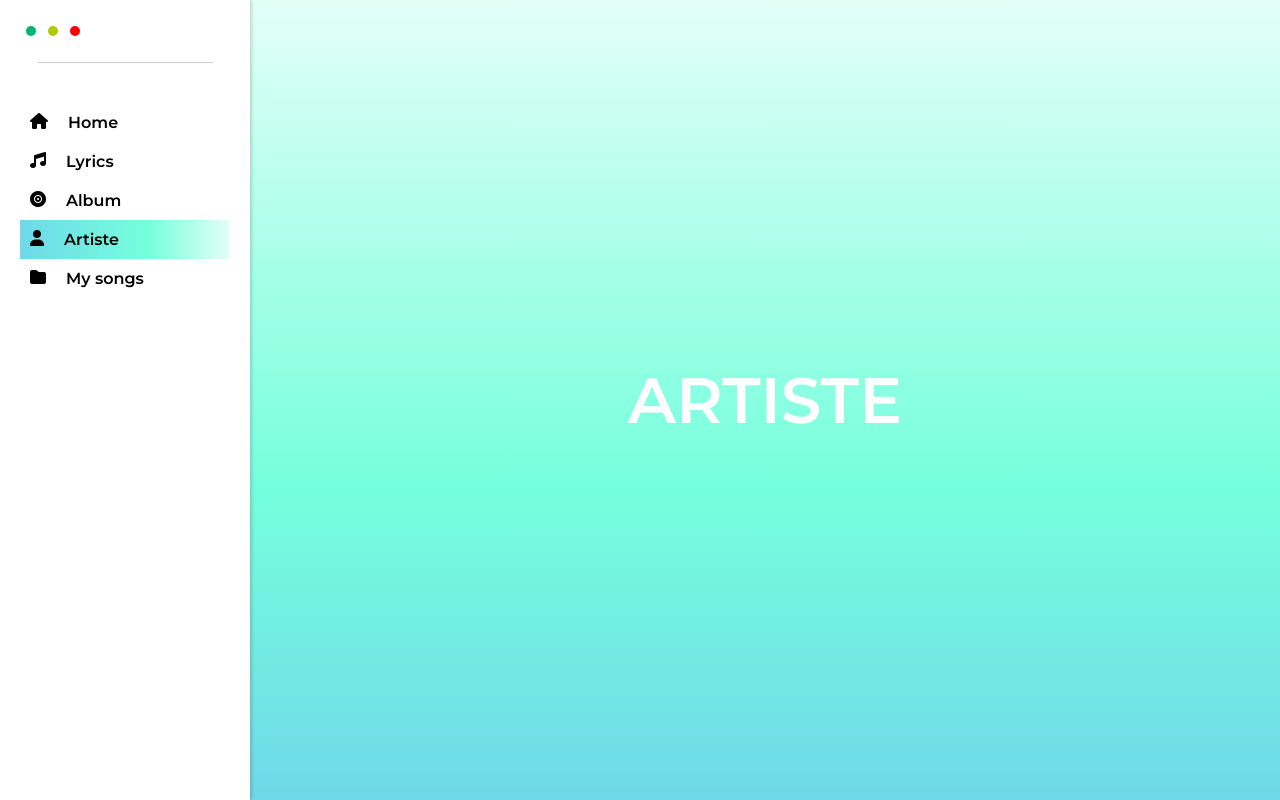
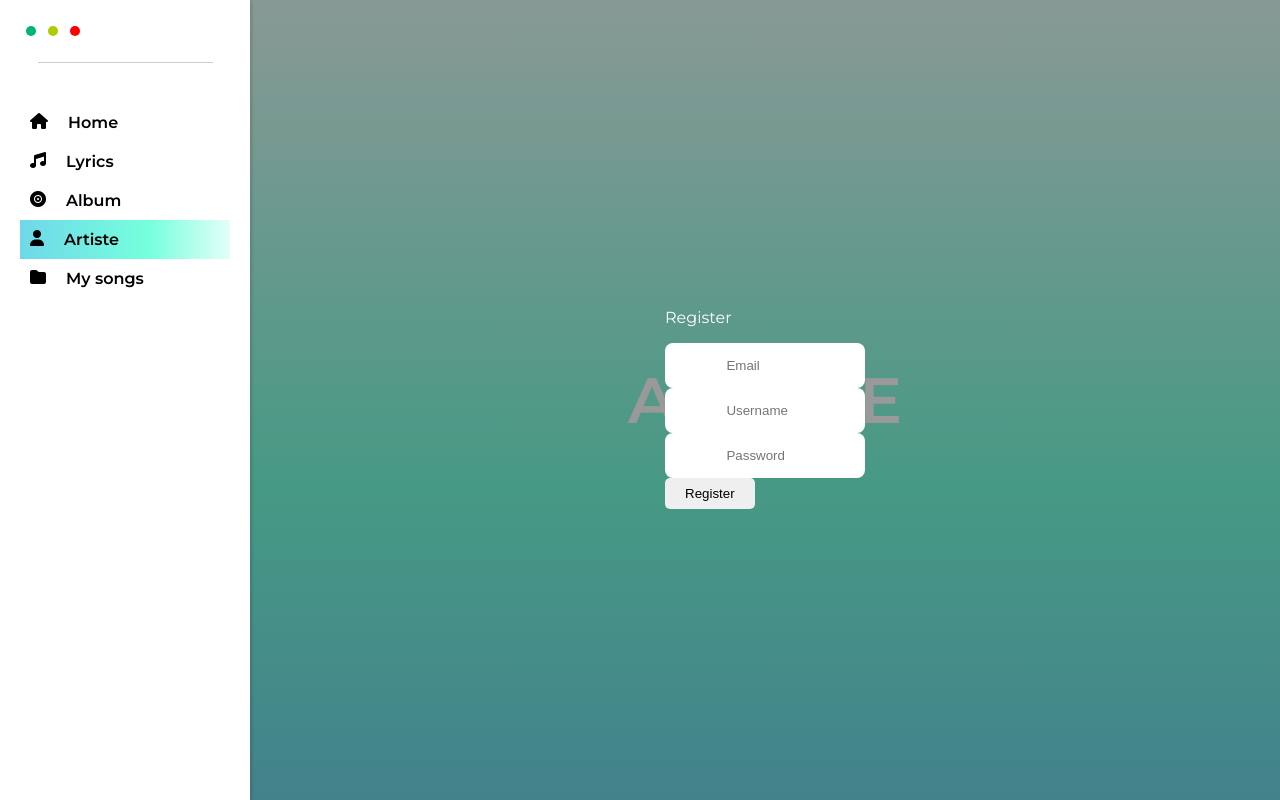
Before and after one commit to minnez/GeniusSongs-vue, a Vue app: page /artist in a window 1280 px wide. Built offline with nearby package versions, Linux system fonts and the light colour scheme.

Commit message:
created the login and register components

```diff
--- a/public/index.html
+++ b/public/index.html
@@ -8,7 +8,7 @@
         <link rel="preconnect" href="https://fonts.googleapis.com" />
         <link rel="preconnect" href="https://fonts.gstatic.com" crossorigin />
         <link
-            href="https://fonts.googleapis.com/css2?family=Montserrat:ital,wght@0,100;0,200;0,600;1,100&display=swap"
+            href="https://fonts.googleapis.com/css2?family=Montserrat:ital,wght@0,100;0,200;0,400;0,600;1,100&display=swap"
             rel="stylesheet"
         />
         <link
--- a/src/App.vue
+++ b/src/App.vue
@@ -15,9 +15,6 @@ export default {
 };
 </script>
 <style>
-* {
-    box-sizing: border-box;
-}
 #app {
     font-family: "Montserrat", sans-serif;
     -webkit-font-smoothing: antialiased;
@@ -35,9 +32,7 @@ export default {
         rgba(111, 216, 233, 1) 100%
     );
 }
-a {
-    color: inherit;
-}
+
 .wrapper-main {
     display: grid;
     grid-template-columns: 250px auto;
@@ -46,10 +41,6 @@ a {
 }
 .wrapper-main main {
     height: 100%;
-}
-
-nav a {
-    font-weight: bold;
 }
 
 nav a.router-link-exact-active {
--- /dev/null
+++ b/src/assets/global.css
@@ -0,0 +1,44 @@
+* {
+    box-sizing: border-box;
+}
+main {
+    position: relative;
+}
+a {
+    color: inherit;
+}
+nav a {
+    font-weight: bold;
+}
+
+.input {
+    position: relative;
+    display: flex;
+    align-items: center;
+    max-width: 200px;
+    border-radius: 8px;
+    padding: 5px 10px;
+    background: #fff;
+}
+.inputTerm {
+    width: 100%;
+    padding: 10px 16px;
+    border-radius: 8px;
+    outline: none;
+    border: none;
+    color: inherit;
+}
+.inputIcon {
+    margin-right: 5px;
+    width: 40px;
+    text-align: center;
+    cursor: pointer;
+    color: inherit;
+}
+.submit {
+    cursor: pointer;
+    padding: 8px 20px;
+    outline: none;
+    border-radius: 5px;
+    border: none;
+}
--- /dev/null
+++ b/src/components/Login.vue
@@ -0,0 +1,63 @@
+<template>
+    <div class="form">
+        <form>
+            <p>Login</p>
+            <div class="input">
+                <span class="inputIcon">
+                    <i class="fa-solid fa-envelope"></i>
+                </span>
+                <input type="email" class="inputTerm" placeholder="Email" />
+            </div>
+            <div class="input">
+                <span class="inputIcon">
+                    <i class="fa-solid fa-lock"></i>
+                </span>
+                <input
+                    type="password"
+                    class="inputTerm"
+                    placeholder="Password"
+                />
+            </div>
+            <div>
+                <button class="submit">Login</button>
+            </div>
+        </form>
+    </div>
+</template>
+
+<script>
+export default {};
+</script>
+
+<style>
+.form {
+    background-color: #fff;
+    color: #000;
+    box-shadow: 1px 1px 25px rgba(0, 0, 0, 0.18);
+    padding: 25px;
+    border-radius: 8px;
+}
+.form .input {
+    margin: 8px;
+    border: 0.5px solid rgba(111, 216, 233, 1);
+}
+.form .inputIcon {
+    color: rgb(8, 176, 201);
+}
+.form .submit {
+    margin-left: 8px;
+    background: rgb(227, 255, 248);
+    background: linear-gradient(
+        90deg,
+        rgba(111, 216, 233, 1) 0%,
+        rgba(117, 255, 220, 1) 61%,
+        rgba(227, 255, 248, 1) 100%
+    );
+    color: #555;
+    font-weight: 600;
+}
+.form p {
+    font-weight: 400;
+    margin-left: 8px;
+}
+</style>
--- /dev/null
+++ b/src/components/Modal.vue
@@ -0,0 +1,40 @@
+<template>
+    <div class="backdrop" @click.self="closemodal">
+        <div class="modal"><slot /></div>
+    </div>
+</template>
+
+<script>
+export default {
+    setup(props, context) {
+        const closemodal = () => {
+            context.emit("close");
+        };
+
+        return { closemodal };
+    },
+};
+</script>
+
+<style>
+.backdrop {
+    position: absolute;
+    top: 0;
+    left: 0;
+    width: 100%;
+    height: 100%;
+    display: flex;
+    justify-content: center;
+    align-items: center;
+    background-color: rgba(0, 0, 0, 0.4);
+}
+.modal {
+    height: fit-content;
+    width: fit-content;
+    padding: 30px;
+    display: flex;
+    justify-content: center;
+    align-items: center;
+    color: #fff;
+}
+</style>
--- /dev/null
+++ b/src/components/Register.vue
@@ -0,0 +1,36 @@
+<template>
+    <div class="form">
+        <form>
+            <p>Register</p>
+            <div class="input">
+                <span class="inputIcon">
+                    <i class="fa-solid fa-envelope"></i>
+                </span>
+                <input type="email" class="inputTerm" placeholder="Email" />
+            </div>
+            <div class="input">
+                <span class="inputIcon">
+                    <i class="fa-solid fa-user"></i>
+                </span>
+                <input type="text" class="inputTerm" placeholder="Username" />
+            </div>
+            <div class="input">
+                <span class="inputIcon">
+                    <i class="fa-solid fa-lock"></i>
+                </span>
+                <input
+                    type="password"
+                    class="inputTerm"
+                    placeholder="Password"
+                />
+            </div>
+            <div>
+                <button class="submit">Register</button>
+            </div>
+        </form>
+    </div>
+</template>
+
+<script>
+export default {};
+</script>
--- a/src/views/Album.vue
+++ b/src/views/Album.vue
@@ -1,10 +1,34 @@
 <template>
-    <main><div class="album-main">ALBUM</div></main>
+    <main>
+        <div class="album-main">
+            ALBUM
+            <button @click="togglemodal">Modal</button>
+        </div>
+        <div v-if="showModal">
+            <Modal @close="togglemodal">
+                <Login />
+            </Modal>
+        </div>
+    </main>
 </template>
 
 <script>
+import { ref } from "@vue/reactivity";
+import Modal from "../components/Modal.vue";
+import Login from "../components/Login.vue";
 export default {
-    setup() {},
+    components: {
+        Modal,
+        Login,
+    },
+    setup() {
+        const showModal = ref(false);
+        const togglemodal = () => {
+            showModal.value = !showModal.value;
+        };
+
+        return { showModal, togglemodal };
+    },
 };
 </script>
 
--- a/src/views/Artist.vue
+++ b/src/views/Artist.vue
@@ -1,10 +1,29 @@
 <template>
-    <main><div class="artist-main">ARTISTE</div></main>
+    <main>
+        <div class="artist-main">ARTISTE</div>
+        <div v-if="showModal">
+            <Modal @close="closemodal">
+                <Register />
+            </Modal>
+        </div>
+    </main>
 </template>
 
 <script>
+import { ref } from "@vue/reactivity";
+import Register from "../components/Register.vue";
+import Modal from "../components/Modal.vue";
 export default {
-    setup() {},
+    components: { Register, Modal },
+    setup() {
+        const showModal = ref(true);
+
+        const closemodal = () => {
+            showModal.value = !showModal.value;
+        };
+
+        return { showModal, closemodal };
+    },
 };
 </script>
 
--- a/src/views/HomeView.vue
+++ b/src/views/HomeView.vue
@@ -1,11 +1,11 @@
 <template>
     <div class="home-main">
         <div class="action-nav">
-            <div class="search">
-                <span class="searchButton"
+            <div class="input">
+                <span class="inputIcon"
                     ><i class="fa-solid fa-magnifying-glass"></i
                 ></span>
-                <input placeholder="Search" class="searchTerm" type="text" />
+                <input placeholder="Search" class="inputTerm" type="text" />
             </div>
             <div class="profile">
                 <img src="" alt="" />
@@ -24,7 +24,7 @@ export default {
     components: {},
 };
 </script>
-<style>
+<style scoped>
 .home-main {
     height: 100%;
     padding-left: 20px;
@@ -37,34 +37,7 @@ export default {
     align-items: center;
     justify-content: space-between;
 }
-.action-nav .search {
-    position: relative;
-    display: flex;
-    align-items: center;
-    box-shadow: 1px 1px 25px rgba(0, 0, 0, 0.05),
-        -1px -1px 25px rgba(0, 0, 0, 0.05);
 
-    max-width: 200px;
-    margin-left: 40px;
-    border-radius: 8px;
-    padding: 5px 10px;
-    background: #fff;
-}
-.action-nav .searchTerm {
-    width: 100%;
-    padding: 10px 16px;
-    padding-left: 5px;
-    border-radius: 8px;
-    outline: none;
-    border: none;
-    color: inherit;
-}
-.action-nav.searchButton {
-    width: 40px;
-    text-align: center;
-    cursor: pointer;
-    color: inherit;
-}
 .action-nav .profile {
     padding: 20px;
     font-weight: 200;
@@ -77,13 +50,21 @@ export default {
     font-weight: 600;
     color: #fff;
 }
+.action-nav .input {
+    margin-left: 40px;
+    box-shadow: 1px 1px 25px rgba(0, 0, 0, 0.05),
+        -1px -1px 25px rgba(0, 0, 0, 0.05);
+}
+.action-nav .inputTerm {
+    padding-left: 5px;
+}
 @media screen and (max-width: 540px) {
-    .action-nav .search {
+    .action-nav .input {
         margin-left: 15px;
     }
 }
 @media screen and (max-width: 328px) {
-    .action-nav .search {
+    .action-nav .input {
         width: 120px;
         margin-left: 0;
     }
```
Also changed, not shown: src/main.js (+7 -6 lines).
